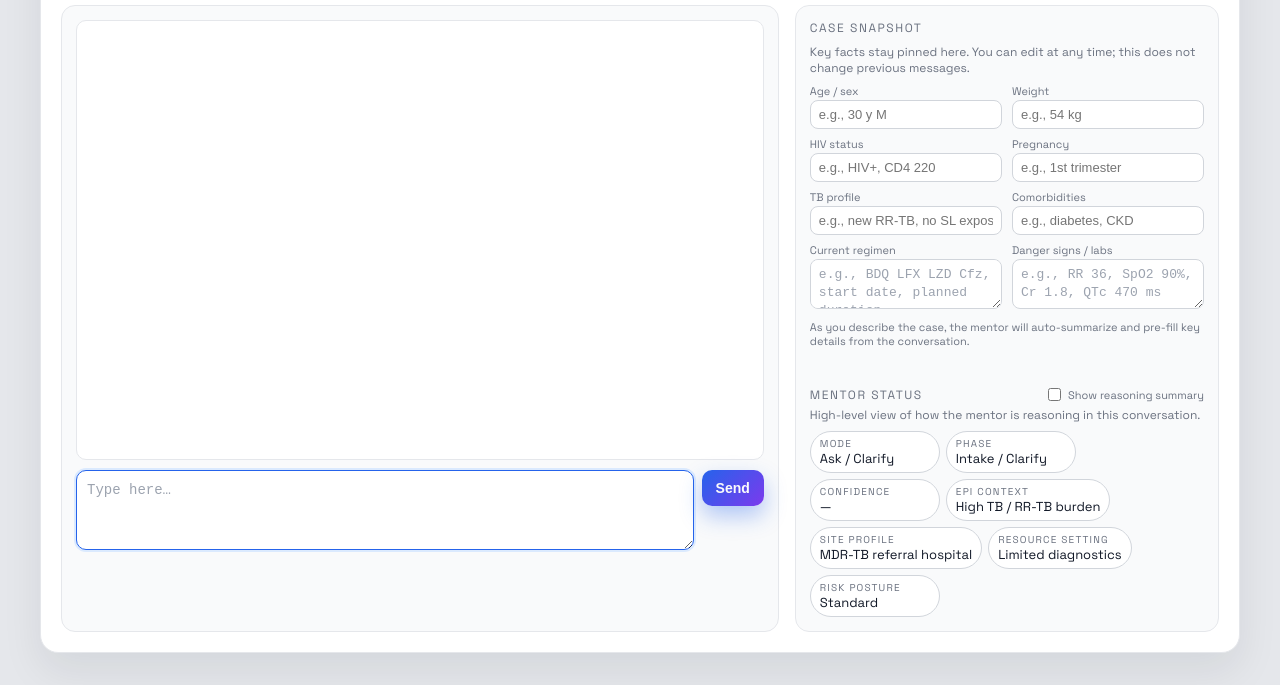
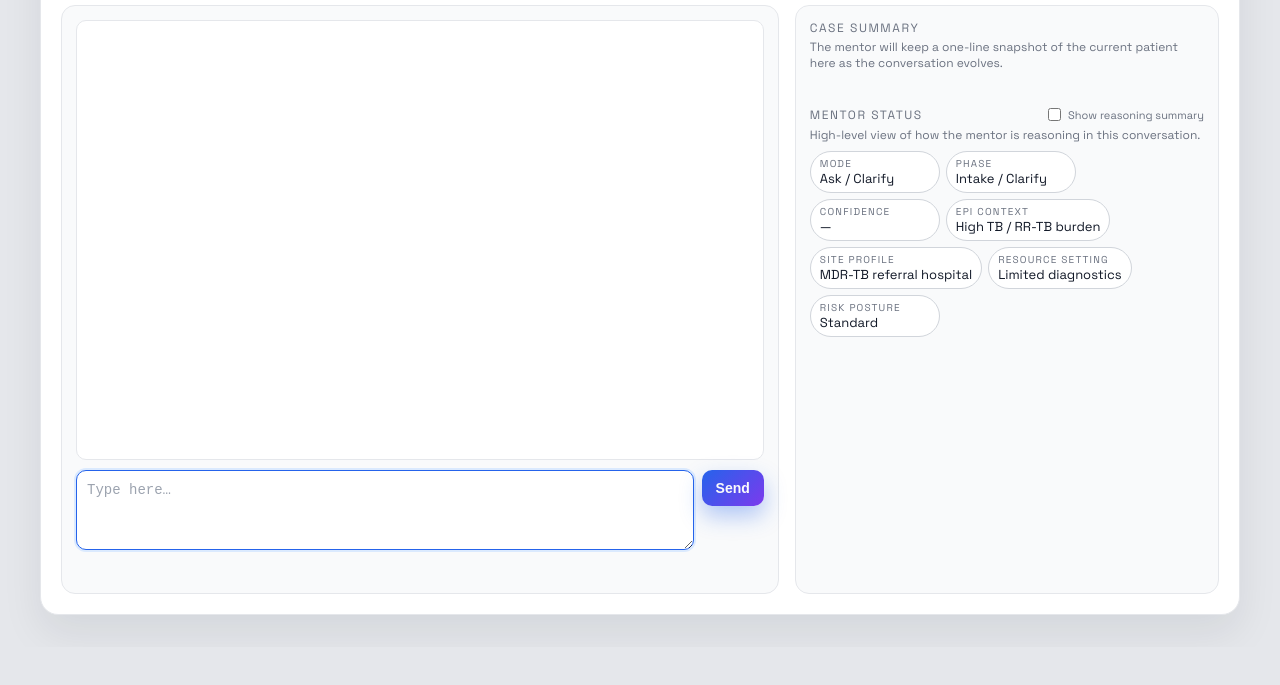
Before and after one commit to aiclinicalmentor-sketch/tb-mentor-api, a website: page public/index.html in a window 1280 px wide. Both pictures are taken after a click on the button "New conversation". Shown: the part 153-838 px from the top of the page. After the commit the page ends 800 px from the top, so only its background shows below. Drawn offline with Linux system fonts and the light colour scheme.

Commit message:
tweaking the UI

```diff
--- a/public/index.html
+++ b/public/index.html
@@ -275,45 +275,6 @@
       font-size: 12px;
       color: var(--muted);
     }
-    .snapshot-grid {
-      display: grid;
-      grid-template-columns: 1fr 1fr;
-      gap: 8px 10px;
-      margin-bottom: 6px;
-    }
-    .snapshot-grid label {
-      font-size: 11px;
-      color: var(--muted);
-      display: block;
-      margin-bottom: 2px;
-    }
-    .snapshot-grid input,
-    .snapshot-grid textarea {
-      width: 100%;
-      border-radius: 8px;
-      border: 1px solid var(--border);
-      background: #ffffff;
-      color: var(--text);
-      padding: 6px 8px;
-      font-size: 13px;
-      resize: vertical;
-      min-height: 26px;
-    }
-    .snapshot-grid textarea {
-      grid-column: 1 / -1;
-      min-height: 40px;
-    }
-    .snapshot-grid input:focus,
-    .snapshot-grid textarea:focus {
-      outline: none;
-      border-color: var(--accent);
-      box-shadow: 0 0 0 2px var(--accent-soft);
-    }
-    .snapshot-footer {
-      margin-top: 3px;
-      font-size: 11px;
-      color: var(--muted);
-    }
     .toggle-wrap {
       display: inline-flex;
       align-items: center;
@@ -387,47 +348,9 @@
 
       <div class="card side-panel">
         <div>
-          <p class="section-title">Case snapshot</p>
-          <p class="snapshot-help" id="caseSummaryText"></p>
-          <p class="snapshot-help">
-            Key facts stay pinned here. You can edit at any time; this does not change previous messages.
-          </p>
-          <div class="snapshot-grid">
-            <div>
-              <label for="snapAge">Age / sex</label>
-              <input id="snapAge" type="text" placeholder="e.g., 30 y M">
-            </div>
-            <div>
-              <label for="snapWeight">Weight</label>
-              <input id="snapWeight" type="text" placeholder="e.g., 54 kg">
-            </div>
-            <div>
-              <label for="snapHiv">HIV status</label>
-              <input id="snapHiv" type="text" placeholder="e.g., HIV+, CD4 220">
-            </div>
-            <div>
-              <label for="snapPreg">Pregnancy</label>
-              <input id="snapPreg" type="text" placeholder="e.g., 1st trimester">
-            </div>
-            <div>
-              <label for="snapTb">TB profile</label>
-              <input id="snapTb" type="text" placeholder="e.g., new RR-TB, no SL exposure">
-            </div>
-            <div>
-              <label for="snapComorbid">Comorbidities</label>
-              <input id="snapComorbid" type="text" placeholder="e.g., diabetes, CKD">
-            </div>
-            <div>
-              <label for="snapRegimen">Current regimen</label>
-              <textarea id="snapRegimen" placeholder="e.g., BDQ LFX LZD Cfz, start date, planned duration"></textarea>
-            </div>
-            <div>
-              <label for="snapDanger">Danger signs / labs</label>
-              <textarea id="snapDanger" placeholder="e.g., RR 36, SpO2 90%, Cr 1.8, QTc 470 ms"></textarea>
-            </div>
-          </div>
-          <p class="snapshot-footer">
-            As you describe the case, the mentor will auto-summarize and pre-fill key details from the conversation.
+          <p class="section-title">Case summary</p>
+          <p class="snapshot-help" id="caseSummaryText">
+            The mentor will keep a one-line snapshot of the current patient here as the conversation evolves.
           </p>
         </div>
 
@@ -485,14 +408,6 @@
     const statusEl = document.getElementById("status");
     const reasoningToggle = document.getElementById("reasoningToggle");
 
-    const snapAge = document.getElementById("snapAge");
-    const snapWeight = document.getElementById("snapWeight");
-    const snapHiv = document.getElementById("snapHiv");
-    const snapPreg = document.getElementById("snapPreg");
-    const snapTb = document.getElementById("snapTb");
-    const snapComorbid = document.getElementById("snapComorbid");
-    const snapRegimen = document.getElementById("snapRegimen");
-    const snapDanger = document.getElementById("snapDanger");
     const caseSummaryText = document.getElementById("caseSummaryText");
 
     const modeLabel = document.getElementById("modeLabel");
@@ -701,22 +616,10 @@
           data.reasoningSummary || data.reasoning_summary || data.reasoning || null;
 
         const caseSummary = data.caseSummary || null;
-        const snapshot = data.snapshot || null;
         const mentorStatus = data.mentorStatus || null;
 
         if (caseSummaryText) {
           caseSummaryText.textContent = caseSummary || "";
-        }
-
-        if (snapshot) {
-          if (!snapAge.value && snapshot.ageSex) snapAge.value = snapshot.ageSex;
-          if (!snapWeight.value && snapshot.weight) snapWeight.value = snapshot.weight;
-          if (!snapHiv.value && snapshot.hiv) snapHiv.value = snapshot.hiv;
-          if (!snapPreg.value && snapshot.pregnancy) snapPreg.value = snapshot.pregnancy;
-          if (!snapTb.value && snapshot.tbProfile) snapTb.value = snapshot.tbProfile;
-          if (!snapComorbid.value && snapshot.comorbidities) snapComorbid.value = snapshot.comorbidities;
-          if (!snapRegimen.value && snapshot.regimen) snapRegimen.value = snapshot.regimen;
-          if (!snapDanger.value && snapshot.danger) snapDanger.value = snapshot.danger;
         }
 
         if (mentorStatus) {
@@ -785,15 +688,9 @@
       setStatus("", "");
       promptEl.value = "";
       promptEl.focus();
-      snapAge.value = "";
-      snapWeight.value = "";
-      snapHiv.value = "";
-      snapPreg.value = "";
-      snapTb.value = "";
-      snapComorbid.value = "";
-      snapRegimen.value = "";
-      snapDanger.value = "";
-      if (caseSummaryText) caseSummaryText.textContent = "";
+      if (caseSummaryText) {
+        caseSummaryText.textContent = "The mentor will keep a one-line snapshot of the current patient here as the conversation evolves.";
+      }
       // leave Mentor Status as last-known or defaults
     });
 
```
